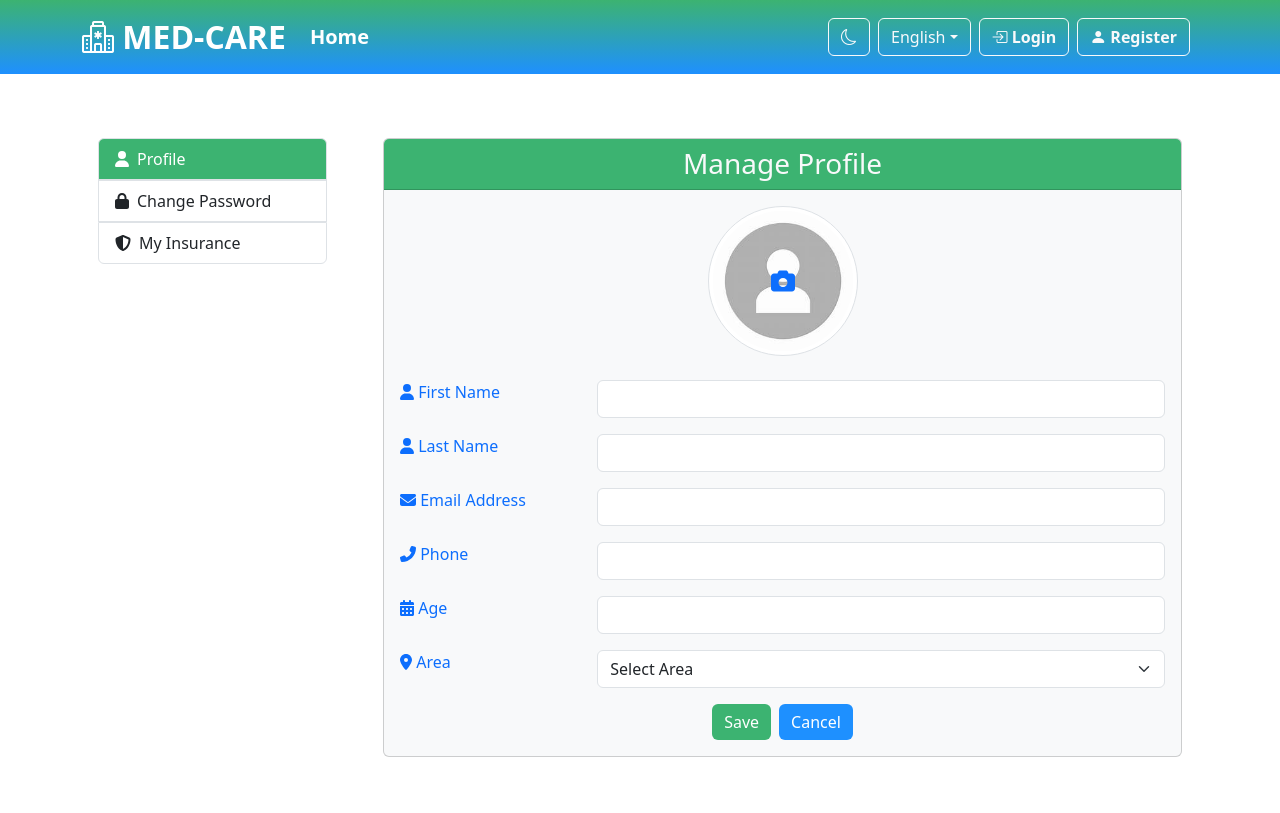
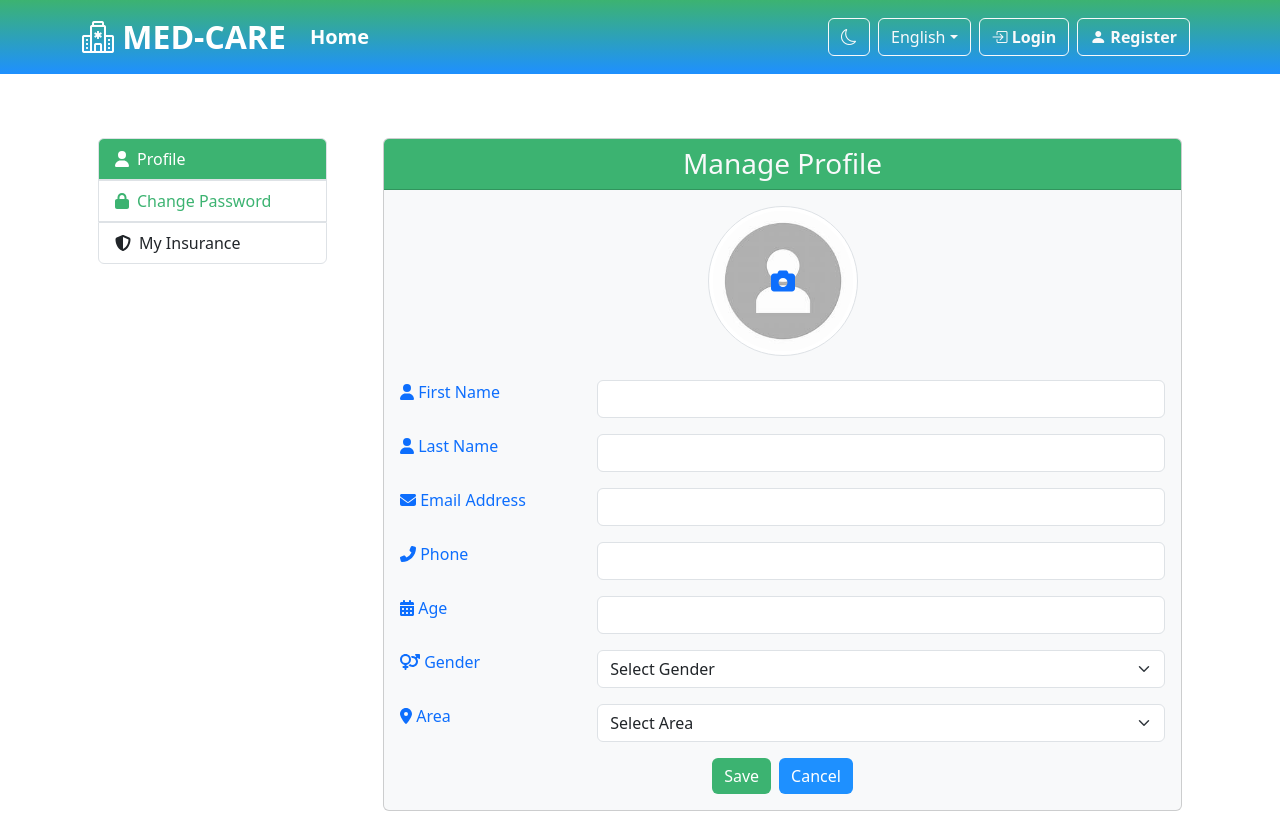
Before and after one commit to Ashryz/Med_Care, a React (Create React App) app: page /Userprofile in a window 1280 px wide. Shown: the top 813 px of the page. Built offline with nearby package versions, Linux system fonts and the light colour scheme; no server answers.

Commit message:
update api and other input

```diff
--- a/src/Components/DoctorProfile/DSideBar/DSidebar.js
+++ b/src/Components/DoctorProfile/DSideBar/DSidebar.js
@@ -30,7 +30,7 @@ const Sidebar = () => {
       >
       <ListGroup.Item className='list-group-item listgroupItem prim-color'>
 
-        <FontAwesomeIcon icon={faKey} className="sec-color"/> Change Password
+        <FontAwesomeIcon icon={faKey} className="prim-color"/> Change Password
         </ListGroup.Item>
       </Link>
   </ListGroup>
--- a/src/Components/UserProfile/ChangePass/ChangePass.js
+++ b/src/Components/UserProfile/ChangePass/ChangePass.js
@@ -23,7 +23,7 @@ const ChangePass = () => {
   const fetchUserData = async () => {
     try {
       const response = await axios.get(
-        "https://retoolapi.dev/VcvvU9/Userprofile/6" // Assuming the user ID is 5
+        "https://retoolapi.dev/FaXhlL/userprofile/3"
       );
       if (response.data) {
         setUser({
@@ -77,7 +77,7 @@ const ChangePass = () => {
 
     try {
       // Update the user data including the password in the API
-      await axios.put("https://retoolapi.dev/VcvvU9/Userprofile/6", {
+      await axios.put("https://retoolapi.dev/FaXhlL/userprofile/3", {
         ...user,
       });
       // Reset the input fields and errors
--- a/src/Components/UserProfile/SideBar/Sidebar.js
+++ b/src/Components/UserProfile/SideBar/Sidebar.js
@@ -17,9 +17,9 @@ const Sidebar = () => {
         </ListGroup.Item>
         </Link>
        <Link className="text-decoration-none" to="/changepassword">
-        <ListGroup.Item className='list-group-item listgroupItem'>
+        <ListGroup.Item className='list-group-item listgroupItem prim-color'>
           <FontAwesomeIcon icon={faLock} className="me-2" />
-          <span className='spanStyle'>Change Password</span>
+          <span >Change Password</span>
         </ListGroup.Item>
       </Link>
 
--- a/src/Components/UserProfile/Userprofile.js
+++ b/src/Components/UserProfile/Userprofile.js
@@ -11,6 +11,7 @@ import {
   faCalendarAlt,
   faMapMarkerAlt,
   faCamera,
+  faVenusMars
 } from "@fortawesome/free-solid-svg-icons";
 
 
@@ -29,6 +30,7 @@ const Userprofile = () => {
     age: "",
     area: "",
     Image: "",
+    gender: ""
   });
   const [showSuccessMessage, setShowSuccessMessage] = useState(false);
   const [showModal, setShowModal] = useState(false);
@@ -49,7 +51,7 @@ const Userprofile = () => {
   // Function to fetch user data
   const fetchUserData = async () => {
     try {
-      const response = await axios.get("https://retoolapi.dev/VcvvU9/Userprofile");
+      const response = await axios.get("https://retoolapi.dev/FaXhlL/userprofile");
       if (response.data.length > 0) {
         const currentUserData = response.data[2];
         setUserData(currentUserData);
@@ -142,13 +144,13 @@ const Userprofile = () => {
       ageValidation.isValid
     ) {
       try {
-        const existingUserResponse = await axios.get("https://retoolapi.dev/VcvvU9/Userprofile");
+        const existingUserResponse = await axios.get("https://retoolapi.dev/FaXhlL/userprofile");
         const existingUser = existingUserResponse.data.length > 0;
 
         const method = existingUser ? "put" : "post";
         const url = existingUser
-          ? `https://retoolapi.dev/VcvvU9/Userprofile/${existingUserResponse.data[2].id}`
-          : "https://retoolapi.dev/VcvvU9/Userprofile";
+          ? `https://retoolapi.dev/FaXhlL/userprofile/${existingUserResponse.data[2].id}`
+          : "https://retoolapi.dev/FaXhlL/userprofile";
 
         await axios[method](url, userData);
 
@@ -285,6 +287,25 @@ const Userprofile = () => {
                     {ageError && <div className="invalid-feedback">{ageError}</div>}
                   </div>
                 </div>
+                 <div className="mb-3 row">
+                  <label htmlFor="gender" className="form-label col-sm-3 text-primary">
+                    <FontAwesomeIcon icon={faVenusMars} /> Gender
+                  </label>
+                  <div className="col-sm-9">
+                    <Form.Select
+                      value={userData.gender}
+                      name="gender"
+                      onChange={handleInputChange}
+                      className="form-select form-control-blue"
+                    >
+                      <option value="">Select Gender</option>
+                      <option value="male">Male</option>
+                      <option value="female">Female</option>
+
+                    </Form.Select>
+
+                  </div>
+                </div>
                 {/* Area Input */}
                 <div className="mb-3 row">
                   <label htmlFor="area" className="form-label col-sm-3 text-primary">
@@ -298,12 +319,35 @@ const Userprofile = () => {
                       className="form-select form-control-blue"
                     >
                       <option value="">Select Area</option>
-                      <option value="Cairo">Cairo</option>
-                      <option value="Aswan">Aswan</option>
-                      <option value="Nasr City">Nasr City</option>
-                      <option value="Bani Suef">Bani Suef</option>
-                      <option value="Giza">Giza</option>
-                      <option value="Alexandria">Alexandria</option>
+                       <option value="Cairo">Cairo</option>
+		    <option value="Alexandria">Alexandria</option>
+		    <option value="Giza">Giza</option>
+		    <option value="Port Said">Port Said</option>
+		    <option value="Suez">Suez</option>
+		    <option value="Luxor">Luxor</option>
+		    <option value="Asyut">Asyut</option>
+		    <option value="Ismailia">Ismailia</option>
+		    <option value="Faiyum">Faiyum</option>
+		    <option value="Beni Suef">Beni Suef</option>
+		    <option value="Mansoura">Mansoura</option>
+		    <option value="Damietta">Damietta</option>
+		    <option value="Assiut">Assiut</option>
+		    <option value="Minya">Minya</option>
+		    <option value="Sohag">Sohag</option>
+		    <option value="Qena">Qena</option>
+		    <option value="Aswan">Aswan</option>
+		    <option value="Beheira">Beheira</option>
+		    <option value="Kafr El Sheikh">Kafr El Sheikh</option>
+		    <option value="Matruh">Matruh</option>
+		    <option value="New Valley">New Valley</option>
+		    <option value="North Sinai">North Sinai</option>
+		    <option value="South Sinai">South Sinai</option>
+		    <option value="Red Sea">Red Sea</option>
+		    <option value="Gharbia">Gharbia</option>
+		    <option value="Dakahlia">Dakahlia</option>
+		    <option value="Sharqia">Sharqia</option>
+		    <option value="Monufia">Monufia</option>
+		    <option value="Kafr El Sheikh">Kafr El Sheikh</option>
                     </Form.Select>
                   </div>
                 </div>
```
